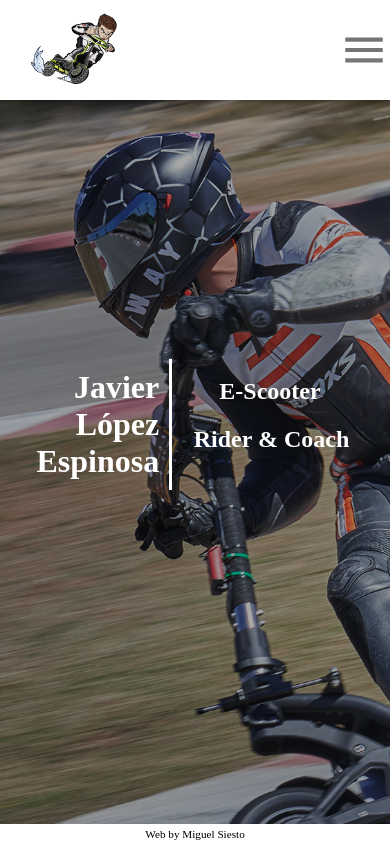
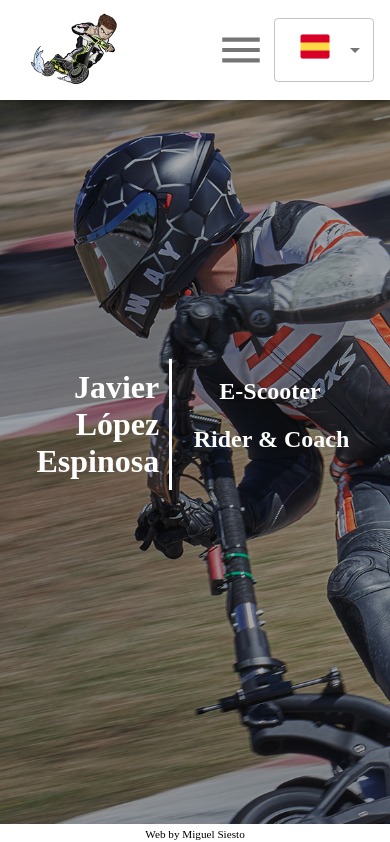
Before and after one commit to MSiestoGarabana/javilopez-web, a React (Vite) app: page / in a window 390 px wide. Shown: the top 842 px of the page. Built offline with nearby package versions, Linux system fonts and the light colour scheme.

Commit message:
navBar elements´s position is now responsive

```diff
--- a/src/components/Navigation/Navigation.jsx
+++ b/src/components/Navigation/Navigation.jsx
@@ -34,21 +34,32 @@ function ResponsiveAppBar({ language, setLanguage }) {
 
   return (
     <AppBar position="fixed" sx={{ backgroundColor: "white" }}>
-      <Container maxWidth="xl">
-        <Toolbar className="navBar__toolBar" disableGutters>
+      <Container
+        maxWidth="xl"
+        sx={{ display: "flex", justifyContent: "space-between" }}
+      >
+        <Toolbar
+          className="navBar__toolBar"
+          disableGutters
+          sx={{
+            width: "100%",
+          }}
+        >
           <Box>
             <Link to="/" sx={{ display: "block" }}>
               <img className="navBar__logo" src={javiLogo} />
             </Link>
           </Box>
           {/* MENUICON BOX */}
-          <>
           <Box
             className="navBar__container--menuIcon"
             sx={{
               flexGrow: 1,
-                display: { xs: "flex", md: "none", alignItems: "flex-end" },
-                marginLeft: "60%",
+              display: {
+                xs: "flex",
+                md: "none",
+                justifyContent: "end",
+              },
               boxSizing: "content-box",
               "@media (max-width: 800px)": {},
             }}
@@ -124,7 +135,6 @@ function ResponsiveAppBar({ language, setLanguage }) {
               )}
             </Menu>
           </Box>
-          </>
           {/* END OF MENU ICON BOX */}
 
           {/* NAVBAR BUTTON , SPANISH AND ENGLISH */}
@@ -135,10 +145,13 @@ function ResponsiveAppBar({ language, setLanguage }) {
                 xs: "none",
                 md: "flex",
                 flexDirection: "row",
-                alignItems: "flex-end",
                 justifyContent: "space-around",
               },
-              margin: "0px 25% 0px 25%",
+              margin: "0px 250px",
+
+              "@media (max-width: 1250px)": { margin: "0px 200px" },
+              "@media (max-width: 1050px)": { margin: "0px 150px" },
+              "@media (max-width: 1000px)": { margin: "0px 100px" },
             }}
           >
             {language === "Spanish" ? (
```
Lines whose indentation alone changed are shown as unchanged.
